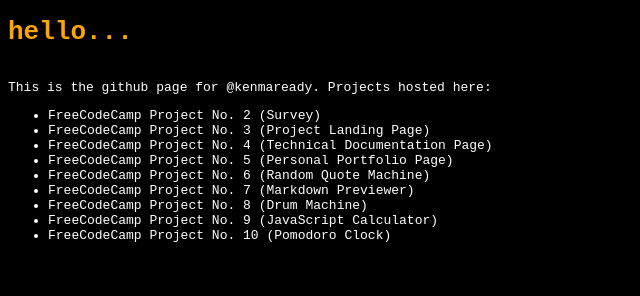
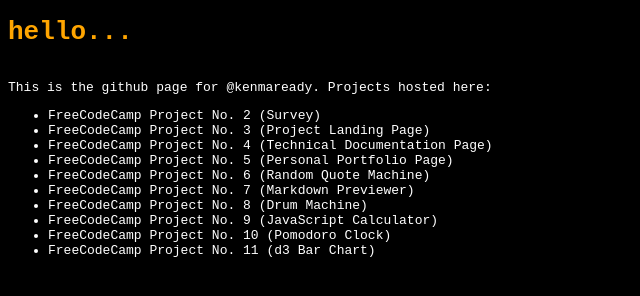
Before and after one commit to kenmaready/kenmaready.github.io, a plain HTML site: page index.html in a window 1280 px wide. Shown: the whole page, without its empty margins (0-640 px from the left). Drawn offline with Linux system fonts and the light colour scheme.

Commit message:
Update index.html to add new fcc project
adding link to new d3 bar chart project

```diff
--- a/index.html
+++ b/index.html
@@ -20,6 +20,7 @@
                 <li><a href="https://kenmaready.github.io/drum-machine/">FreeCodeCamp Project No. 8 (Drum Machine)</a></li>
                 <li><a href="https://kenmaready.github.io/calculator/">FreeCodeCamp Project No. 9 (JavaScript Calculator)</a></li>
                 <li><a href="https://kenmaready.github.io/pomodoro/">FreeCodeCamp Project No. 10 (Pomodoro Clock)</a></li>
+                <li><a href="https://kenmaready.github.io/d3barchart/">FreeCodeCamp Project No. 11 (d3 Bar Chart)</a></li>
             </ul>
     </body>
 </html>
```
